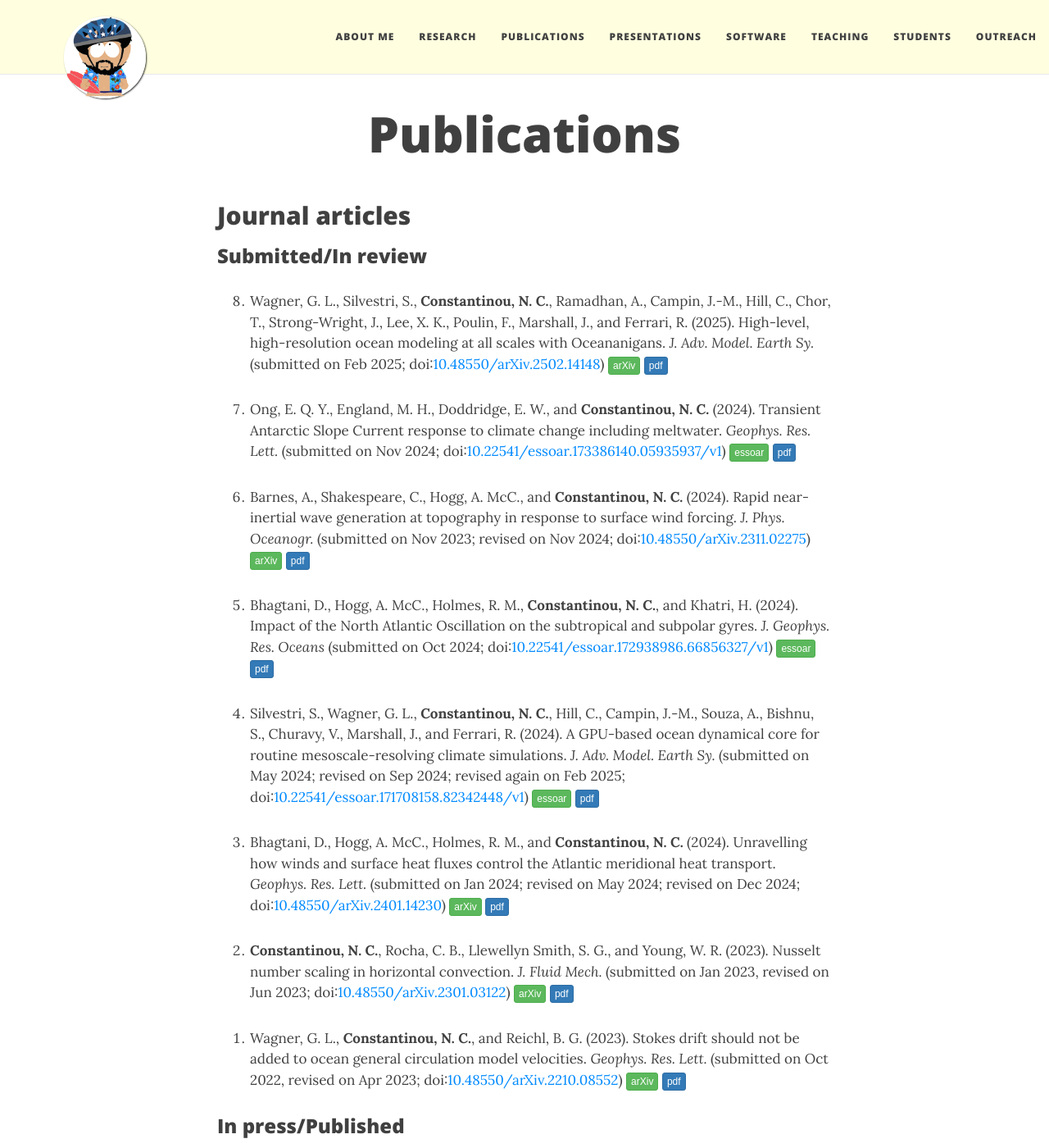
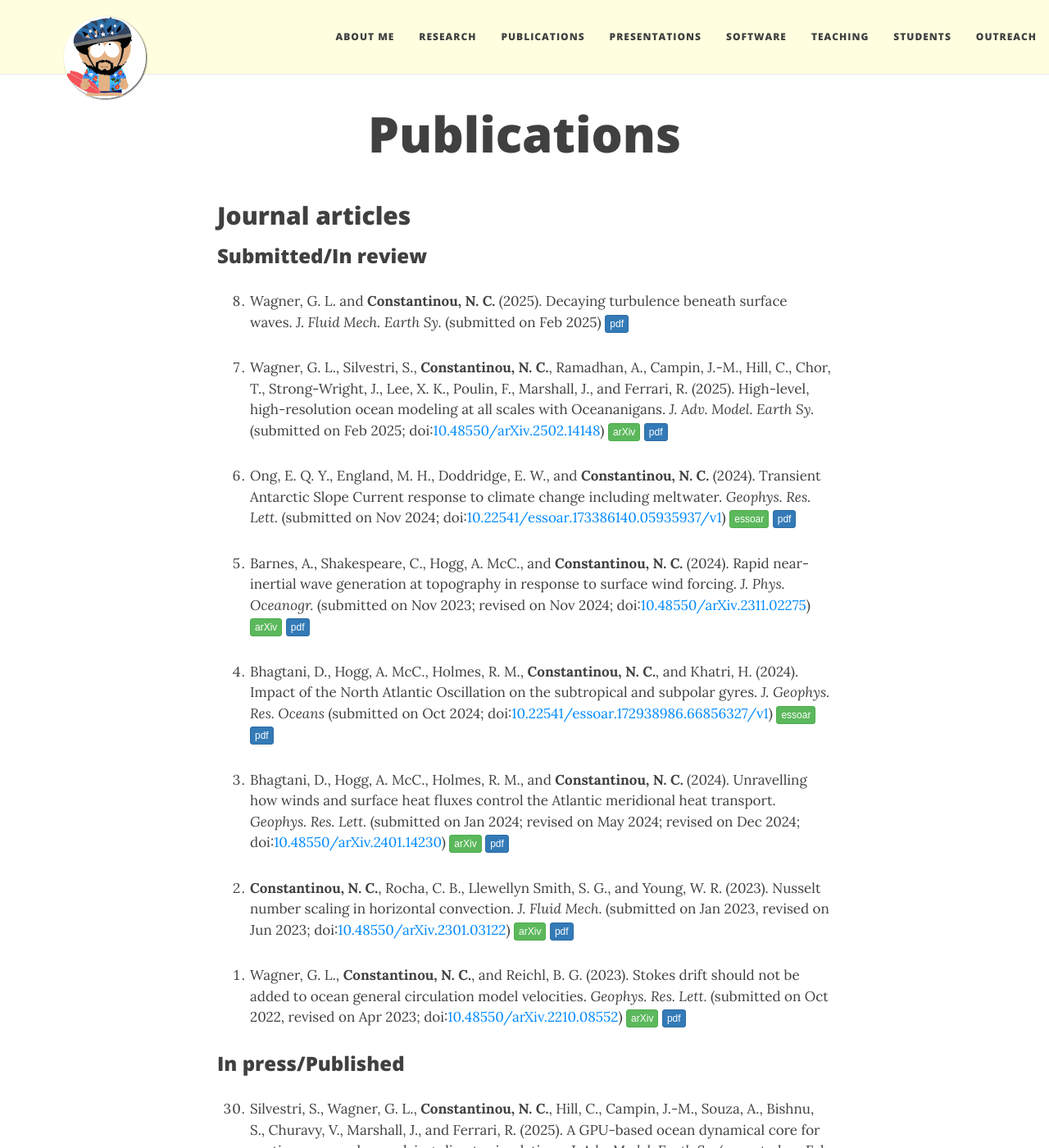
Before and after one commit to navidcy/navidcy.github.io, a Jekyll site: the page built from publications.md, in a window 1280 px wide and 1400 px high. Shown: the whole window at 82% size. Built offline with Jekyll 4.4.1, drawn with Linux system fonts in a browser that asks for light colours; nearby versions of some CDN libraries; comment, search, counter and statistics services are not loaded; some of the changed text lies outside the part shown.

Commit message:
add betaplane-surface-waves

```diff
--- a/publications.md
+++ b/publications.md
@@ -9,11 +9,15 @@ title: Publications
 
 ### Submitted/In review
 
-<!--
-0. Johnston, D. R., Shakespeare, C. J., and **Constantinou, N. C.** (2025). Evaluating and improving wave and non-wave stress parameterizations for oceanic flows. _J. Phys. Oceanogr._ (submitted on Feb 2025; doi:[10.48550/arXiv.2311.02275](https://doi.org/10.48550/arXiv.2311.02275)) [<span class="btn btn-success btn-xs{{end}}" style="font-family:sans-serif;">arXiv</span>][arXiv:2311.02275]{:target="_blank"} [<span class="btn btn-primary btn-xs{{end}}" style="font-family:sans-serif;">pdf</span>][topographic-NIWs]
--->
+
+<!-- 0. Johnston, D. R., Shakespeare, C. J., and **Constantinou, N. C.** (2025). Evaluating and improving wave and non-wave stress parameterizations for oceanic flows. _J. Phys. Oceanogr._ (submitted on Feb 2025; doi:[10.48550/arXiv.2311.02275](https://doi.org/10.48550/arXiv.2311.02275)) [<span class="btn btn-success btn-xs{{end}}" style="font-family:sans-serif;">arXiv</span>][arXiv:2311.02275]{:target="_blank"} [<span class="btn btn-primary btn-xs{{end}}" style="font-family:sans-serif;">pdf</span>][topographic-NIWs] -->
+
+
+1. Wagner, G. L. and **Constantinou, N. C.** (2025). Decaying turbulence beneath surface waves.  _J. Fluid Mech. Earth Sy._ (submitted on Feb 2025) [<span class="btn btn-primary btn-xs{{end}}" style="font-family:sans-serif;">pdf</span>][betaplane-surface-waves]
+
 
 0. Wagner, G. L., Silvestri, S., **Constantinou, N. C.**, Ramadhan, A., Campin, J.-M., Hill, C., Chor, T., Strong-Wright, J., Lee, X. K., Poulin, F., Marshall, J., and Ferrari, R. (2025). High-level, high-resolution ocean modeling at all scales with Oceananigans.  _J. Adv. Model. Earth Sy._ (submitted on Feb 2025; doi:[10.48550/arXiv.2502.14148](https://doi.org/10.48550/arXiv.2502.14148)) [<span class="btn btn-success btn-xs{{end}}" style="font-family:sans-serif;">arXiv</span>][arXiv:2502.14148]{:target="_blank"} [<span class="btn btn-primary btn-xs{{end}}" style="font-family:sans-serif;">pdf</span>][oceananigans-overview]
+
 
 0. Ong, E. Q. Y., England, M. H., Doddridge, E. W., and **Constantinou, N. C.** (2024). Transient Antarctic Slope Current response to climate change including meltwater. _Geophys. Res. Lett._ (submitted on Nov 2024; doi:[10.22541/essoar.173386140.05935937/v1](https://doi.org/10.22541/essoar.173386140.05935937/v1){:target="_blank"}) [<span class="btn btn-success btn-xs{{end}}" style="font-family:sans-serif;">essoar</span>](https://doi.org/10.22541/essoar.173386140.05935937/v1){:target="_blank"} [<span class="btn btn-primary btn-xs{{end}}" style="font-family:sans-serif;">pdf</span>][asc-meltwater]
 
@@ -22,9 +26,6 @@ title: Publications
 
 
 0. Bhagtani, D., Hogg, A. McC., Holmes, R. M., **Constantinou, N. C.**, and Khatri, H. (2024). Impact of the North Atlantic Oscillation on the subtropical and subpolar gyres. _J. Geophys. Res. Oceans_ (submitted on Oct 2024; doi:[10.22541/essoar.172938986.66856327/v1](https://doi.org/10.22541/essoar.172938986.66856327/v1){:target="_blank"}) [<span class="btn btn-success btn-xs{{end}}" style="font-family:sans-serif;">essoar</span>](https://doi.org/10.22541/essoar.172938986.66856327/v1){:target="_blank"} [<span class="btn btn-primary btn-xs{{end}}" style="font-family:sans-serif;">pdf</span>][gyres-NAO]
-
-
-0. Silvestri, S., Wagner, G. L., **Constantinou, N. C.**, Hill, C., Campin, J.-M., Souza, A., Bishnu, S., Churavy, V., Marshall, J., and Ferrari, R. (2024). A GPU-based ocean dynamical core for routine mesoscale-resolving climate simulations. _J. Adv. Model. Earth Sy._ (submitted on May 2024; revised on Sep 2024; revised again on Feb 2025; doi:[10.22541/essoar.171708158.82342448/v1](https://doi.org/10.22541/essoar.171708158.82342448/v1){:target="_blank"}) [<span class="btn btn-success btn-xs{{end}}" style="font-family:sans-serif;">essoar</span>](https://doi.org/10.22541/essoar.171708158.82342448/v1){:target="_blank"} [<span class="btn btn-primary btn-xs{{end}}" style="font-family:sans-serif;">pdf</span>][mesoscale-gpu-dycore]
 
 
 0. Bhagtani, D., Hogg, A. McC., Holmes, R. M., and **Constantinou, N. C.** (2024). Unravelling how winds and surface heat fluxes control the Atlantic meridional heat transport. _Geophys. Res. Lett._ (submitted on Jan 2024; revised on May 2024; revised on Dec 2024; doi:[10.48550/arXiv.2401.14230](https://doi.org/10.48550/arXiv.2401.14230)) [<span class="btn btn-success btn-xs{{end}}" style="font-family:sans-serif;">arXiv</span>][arXiv:2401.14230]{:target="_blank"} [<span class="btn btn-primary btn-xs{{end}}" style="font-family:sans-serif;">pdf</span>][atlanticMHT]
@@ -38,6 +39,9 @@ title: Publications
 
 
 ### In press/Published
+
+0. Silvestri, S., Wagner, G. L., **Constantinou, N. C.**, Hill, C., Campin, J.-M., Souza, A., Bishnu, S., Churavy, V., Marshall, J., and Ferrari, R. (2025). A GPU-based ocean dynamical core for routine mesoscale-resolving climate simulations. _J. Adv. Model. Earth Sy._ (accepted on Feb 2025; doi:[10.22541/essoar.171708158.82342448/v1](https://doi.org/10.22541/essoar.171708158.82342448/v1){:target="_blank"}) [<span class="btn btn-success btn-xs{{end}}" style="font-family:sans-serif;">essoar</span>](https://doi.org/10.22541/essoar.171708158.82342448/v1){:target="_blank"} [<span class="btn btn-primary btn-xs{{end}}" style="font-family:sans-serif;">pdf</span>][mesoscale-gpu-dycore]
+
 
 0. Wagner, G. L., Hillier, A., **Constantinou, N. C.**, Silvestri, S., Souza, A., Burns, K., Hill, C., Campin, J.-M., Marshall, J., and Ferrari, R. (2025). Formulation and calibration of CATKE, a one-equation parameterization for microscale ocean mixing. _J. Adv. Model. Earth Sy._ (accepted on Feb 2025; doi:[10.48550/arXiv.2306.13204](https://doi.org/10.48550/arXiv.2306.13204){:target="_blank"}) [<span class="btn btn-success btn-xs{{end}}" style="font-family:sans-serif;">arXiv</span>][arXiv:2306.13204]{:target="_blank"} [<span class="btn btn-primary btn-xs{{end}}" style="font-family:sans-serif;">pdf</span>][catke-physics]
 
@@ -203,6 +207,7 @@ Selection of press coverage: [<span class="btn btn-default btn-xs{{end}}" style=
 [regional-mom6-docs]: https://regional-mom6.readthedocs.io/en/latest/
 [regional-mom6-JOSS-review]: https://joss.theoj.org/papers/d396435c09aae4c2f4b62cdbc1493c1e
 
+[betaplane-surface-waves]: betaplane-surface-waves.pdf
 [oceananigans-overview]: oceananigans-overview.pdf
 [asc-meltwater]: asc-meltwater.pdf
 [gyres-NAO]: gyres-NAO.pdf
```
Also changed, not shown: 1 other file.
